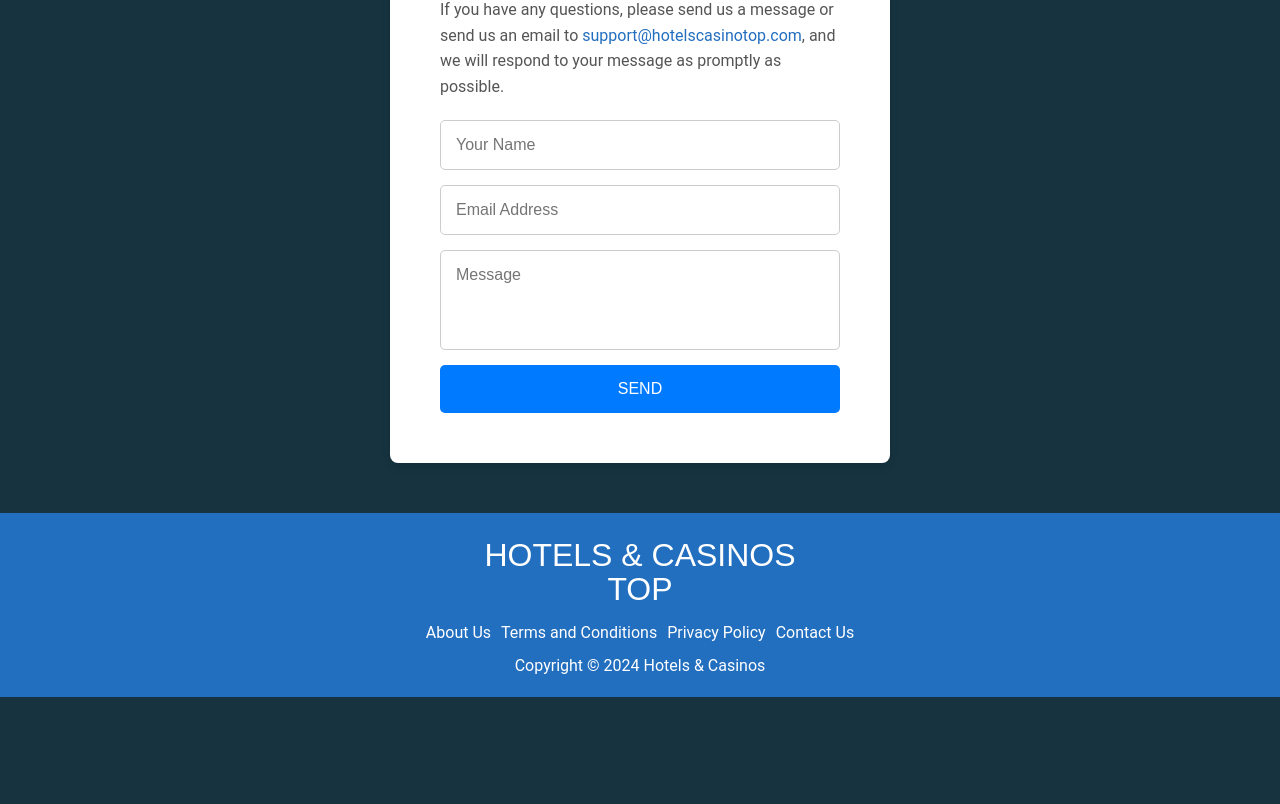
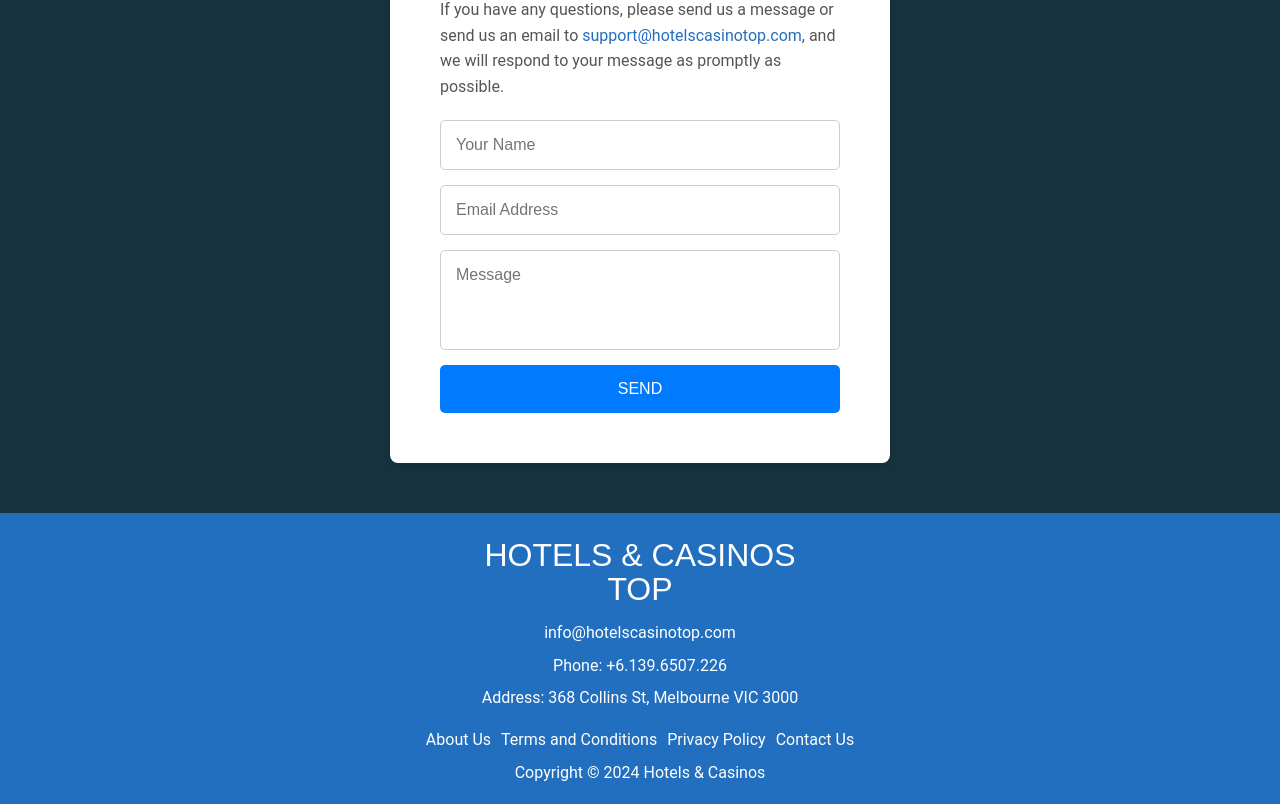
Before and after one commit to ts-mykyta/vue-hotel-3, a Vue app: page / in a window 1280 px wide. Shown: the part 1444-2248 px from the top of the page. Before the commit the page ends 2141 px from the top, so only its background shows below. Built offline with nearby package versions, Linux system fonts and the light colour scheme; a web font is replaced by a local one.

Commit message:
change contact info, add block to footer

```diff
--- a/src/components/FooterLayout.vue
+++ b/src/components/FooterLayout.vue
@@ -27,6 +27,12 @@ function closePopup() {
                     <span>Hotels & Casinos</span>
                     <div style="text-align: center; margin-top: -10px;">Top</div>
                 </router-link>
+            </div>
+
+            <div class="footer__contact">
+                <a href="mailto:info@hotelscasinotop.com" class="footer__contact-email">info@hotelscasinotop.com</a>
+                <a href="tel:+61396507226" class="footer__contact-tel">Phone: +6.139.6507.226</a>
+                <span class="footer__contact-address">Address: 368 Collins St, Melbourne VIC 3000</span>
             </div>
 
             <ul class="footer__menu">
@@ -78,6 +84,16 @@ function closePopup() {
         text-align: center
         margin-bottom: 10px
 
+    &__contact
+        display: flex
+        flex-direction: column
+        align-items: center
+        gap: 10px
+        margin-bottom: 20px
+
+        span
+            text-align: center
+
     &__menu
         display: flex
         justify-content: center
--- a/src/pages/About.vue
+++ b/src/pages/About.vue
@@ -10,7 +10,7 @@ import Footer from '../components/FooterLayout.vue'
         <div class="text">
             <section>
                 <h1>ABOUT US</h1>
-                <p>Welcome to Hotels & Casinos, your ultimate online guide for discovering the finest hotels and casinos worldwide. Our passion lies in providing detailed, current information on the best gaming and hospitality establishments worldwide. At Hotels & Casinos, finding the ideal destination for your gaming and leisure needs can be overwhelming. That’s why we strive to present a curated selection of the top hotels and casinos, making your choices more straightforward and your experiences unforgettable.</p>
+                <p>Welcome to Hotels & Casinos Top, your ultimate online guide for discovering the finest hotels and casinos worldwide. Our passion lies in providing detailed, current information on the best gaming and hospitality establishments worldwide. At Hotels & Casinos Top, finding the ideal destination for your gaming and leisure needs can be overwhelming. That’s why we strive to present a curated selection of the top hotels and casinos, making your choices more straightforward and your experiences unforgettable.</p>
             </section>
 
             <section>
--- a/src/pages/Privacy.vue
+++ b/src/pages/Privacy.vue
@@ -24,7 +24,7 @@ import Footer from '../components/FooterLayout.vue';
                         <li><strong>Affiliate</strong> means an entity that controls, is controlled by or is under common control with a party, where “control” means ownership of 50% or more of the shares, equity interest or other securities entitled to vote for election of directors or other managing authority.</li>
                         <li><strong>Company</strong> (referred to as either “the Company”, “We”, “Us” or “Our” in this Agreement) refers to Hotels & Casinos.</li>
                         <li><strong>Cookies</strong> are small files that are placed on Your computer, mobile device or any other device by a website, containing the details of Your browsing history on that website among its many uses.</li>
-                        <li><strong>Country</strong> refers to: British Columbia, Canada.</li>
+                        <li><strong>Country</strong> refers to: Australia, Canada, USA.</li>
                         <li><strong>Device</strong> means any device that can access the Service such as a computer, a cell phone or a digital tablet.</li>
                         <li><strong>Personal Data</strong> is any information that relates to an identified or identifiable individual.</li>
                         <li><strong>Service</strong> refers to the Website.</li>
@@ -154,7 +154,7 @@ import Footer from '../components/FooterLayout.vue';
                     <h2>Contact Us</h2>
                     <p>If you have any questions about this Privacy Policy, You can contact us:</p>
                     <ul>
-                        <li>By email: <a href="mailto:support@hotelscasinotop.com">support@hotelscasinotop.com</a></li>
+                        <li>By email: <a href="mailto:info@hotelscasinotop.com">info@hotelscasinotop.com</a></li>
                         <li>By visiting this page on our website: <a href="https://hotelscasinotop.com/" target="_blank">https://hotelscasinotop.com/</a></li>
                     </ul>
                 </div>
--- a/src/pages/Terms.vue
+++ b/src/pages/Terms.vue
@@ -11,7 +11,7 @@ import Footer from '../components/FooterLayout.vue';
                 <h1 class="policy__title">Terms and Conditions</h1>
                 <div class="policy__body">
                     <p>Welcome to Hotels & Casinos Top!</p>
-                    <p>These terms and conditions outline the rules and regulations for the use of Hotels & Casinos Top’s Website, located at <a href="https://hotelscasinotop.com/" target="_blank">https://hotelscasinotop.com/</a>.</p>
+                    <p>These terms and conditions outline the rules and regulations for the use of Hotels & Casinos Website, located at <a href="https://hotelscasinotop.com/" target="_blank">https://hotelscasinotop.com/</a>.</p>
                     <p>By accessing this website we assume you accept these terms and conditions. Do not continue to use Hotels & Casinos Top if you do not agree to take all of the terms and conditions stated on this page.</p>
 
                     <p>The following terminology applies to these Terms and Conditions, Privacy Statement and Disclaimer Notice and all Agreements: “Client”, “You” and “Your” refers to you, the person log on this website and compliant to the Company’s terms and conditions. “The Company”, “Ourselves”, “We”, “Our” and “Us”, refers to our Company. “Party”, “Parties”, or “Us”, refers to both the Client and ourselves. All terms refer to the offer, acceptance and consideration of payment necessary to undertake the process of our assistance to the Client in the most appropriate manner for the express purpose of meeting the Client’s needs in respect of provision of the Company’s stated services, in accordance with and subject to, prevailing law of ca. Any use of the above terminology or other words in the singular, plural, capitalization and/or he/she or they, are taken as interchangeable and therefore as referring to same.</p>
```
Also changed, not shown: public/assets/img/home/home_promo.jpeg.
